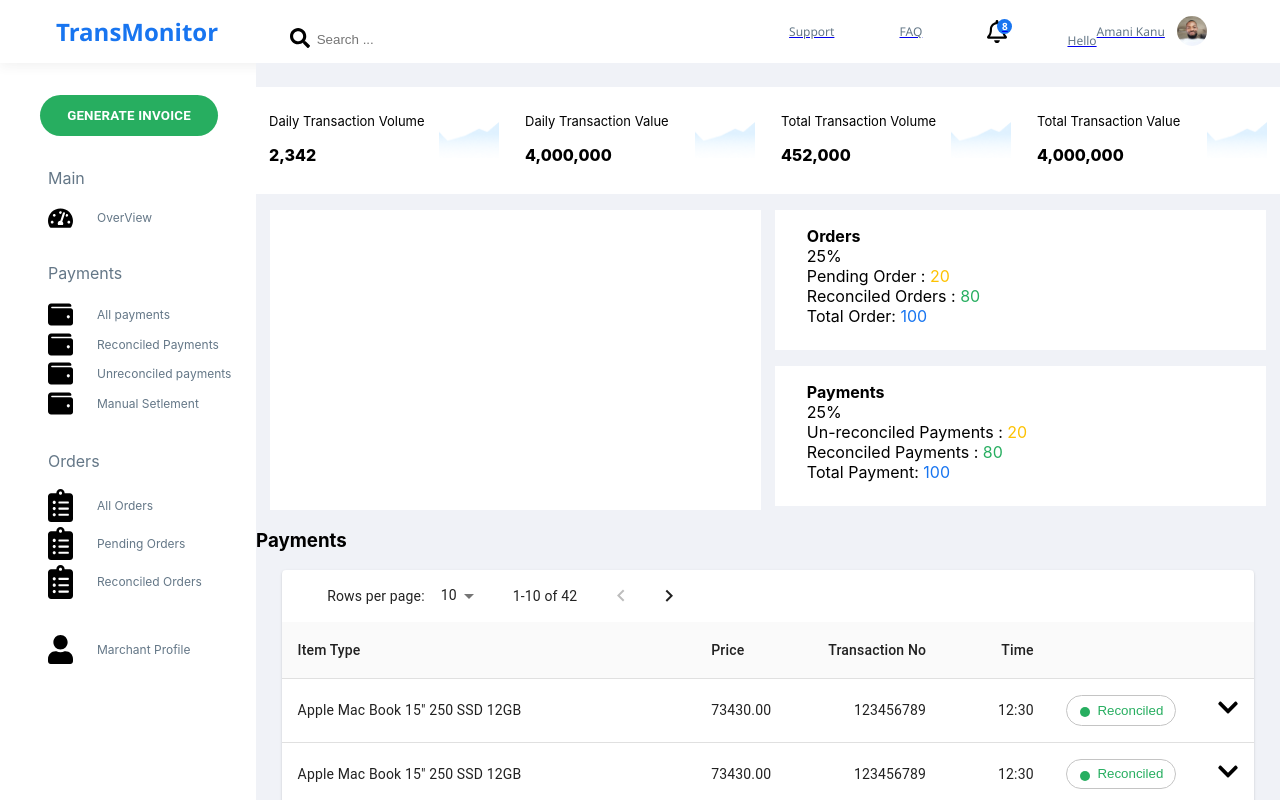
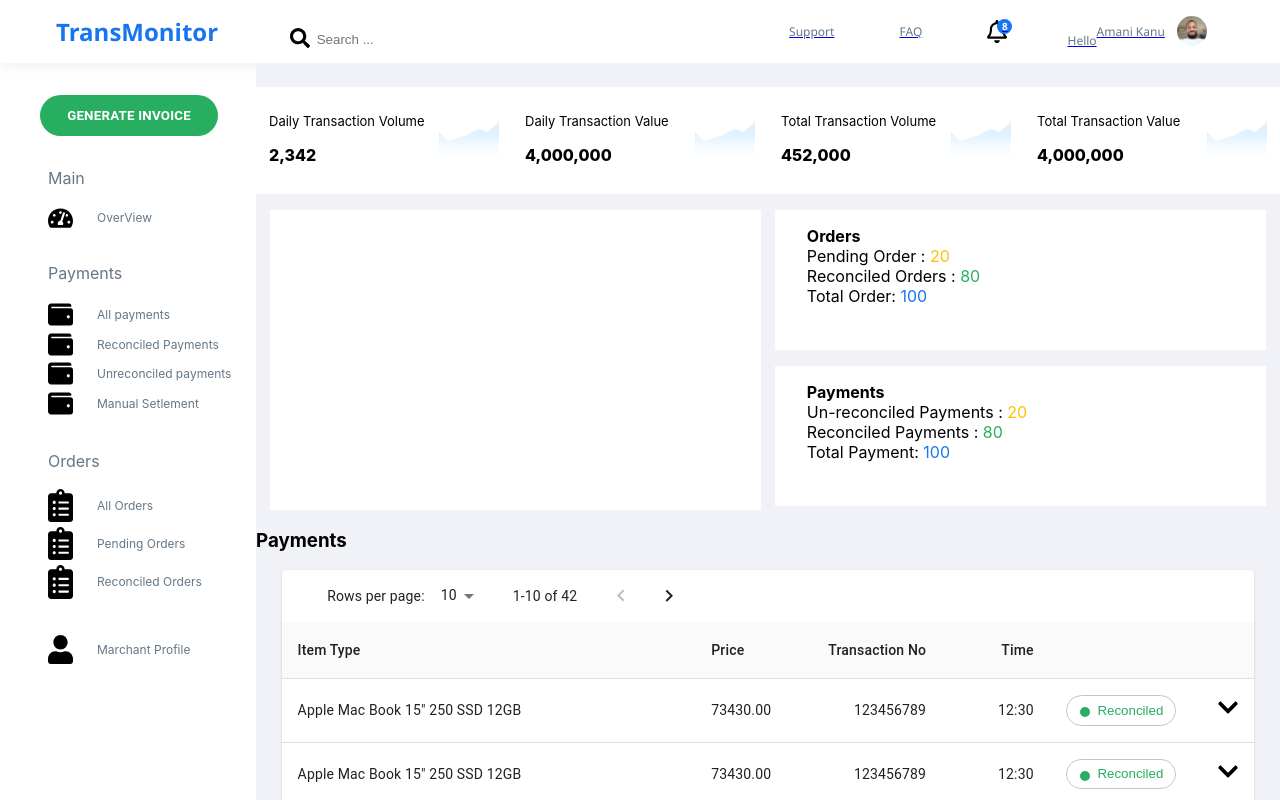
Before and after one commit to sirsuccess/dasboard, a React (Create React App) app: page / in a window 1280 px wide. Shown: the top 800 px of the page. Built offline with nearby package versions, Linux system fonts and the light colour scheme.

Commit message:
comment out error code in progress bar

```diff
--- a/src/commons/progressBar.js
+++ b/src/commons/progressBar.js
@@ -1,12 +1,12 @@
 import React from 'react';
-import ProgressBar from 'react-bootstrap/ProgressBar'
+// import ProgressBar from 'react-bootstrap/ProgressBar'
 
 const ProgressLine = (props) => {
   return (
     <div>
-     <div class="w3-yellow w3-round-xlarge">
+     {/* <div class="w3-yellow w3-round-xlarge">
     <div class="w3-container w3-blue w3-round-xlarge" style={{width:"25%"}}>25%</div>
-  </div>
+  </div> */}
     </div>
   );
 };
```
